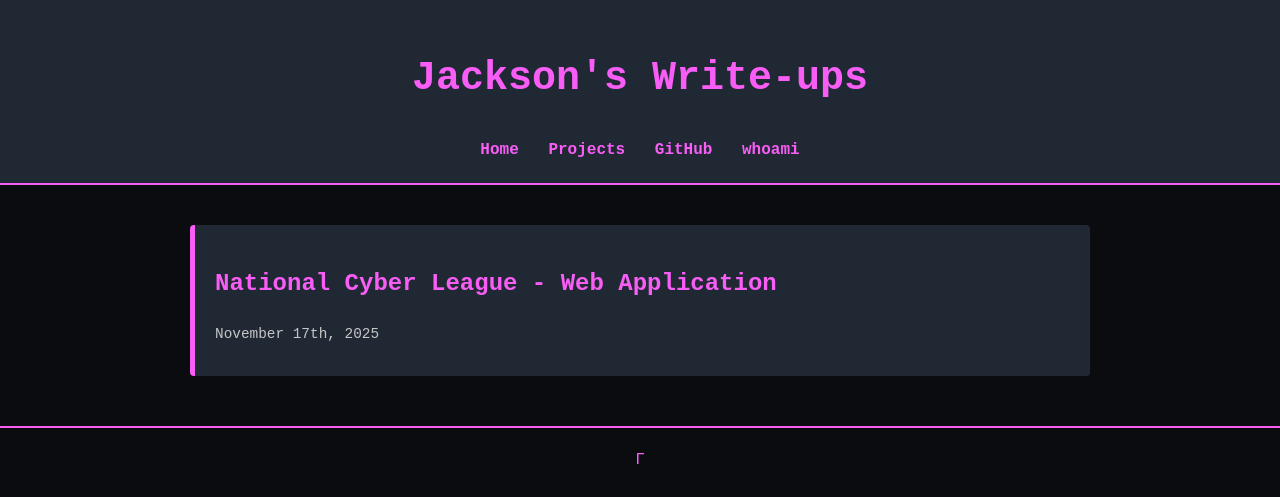
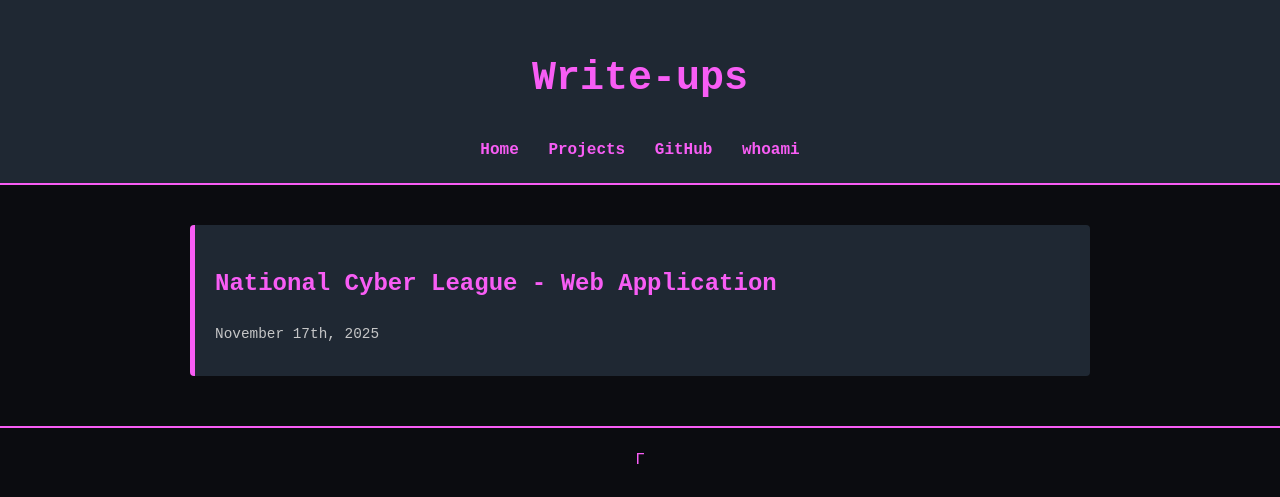
Before and after one commit to JACKSONLUPIA1/JACKSONLUPIA1.github.io, a plain HTML site: page blog/index.html in a window 1280 px wide. Drawn offline with Linux system fonts and the light colour scheme.

Commit message:
Update header title from 'Jackson's Write-ups' to 'Write-ups'

```diff
--- a/blog/index.html
+++ b/blog/index.html
@@ -9,7 +9,7 @@
 <body>
 
 <header>
-    <h1>Jackson's Write-ups</h1>
+    <h1>Write-ups</h1>
     <nav>
         <a href="../index.html">Home</a>
         <a href="/projects/index.html">Projects</a>
```
